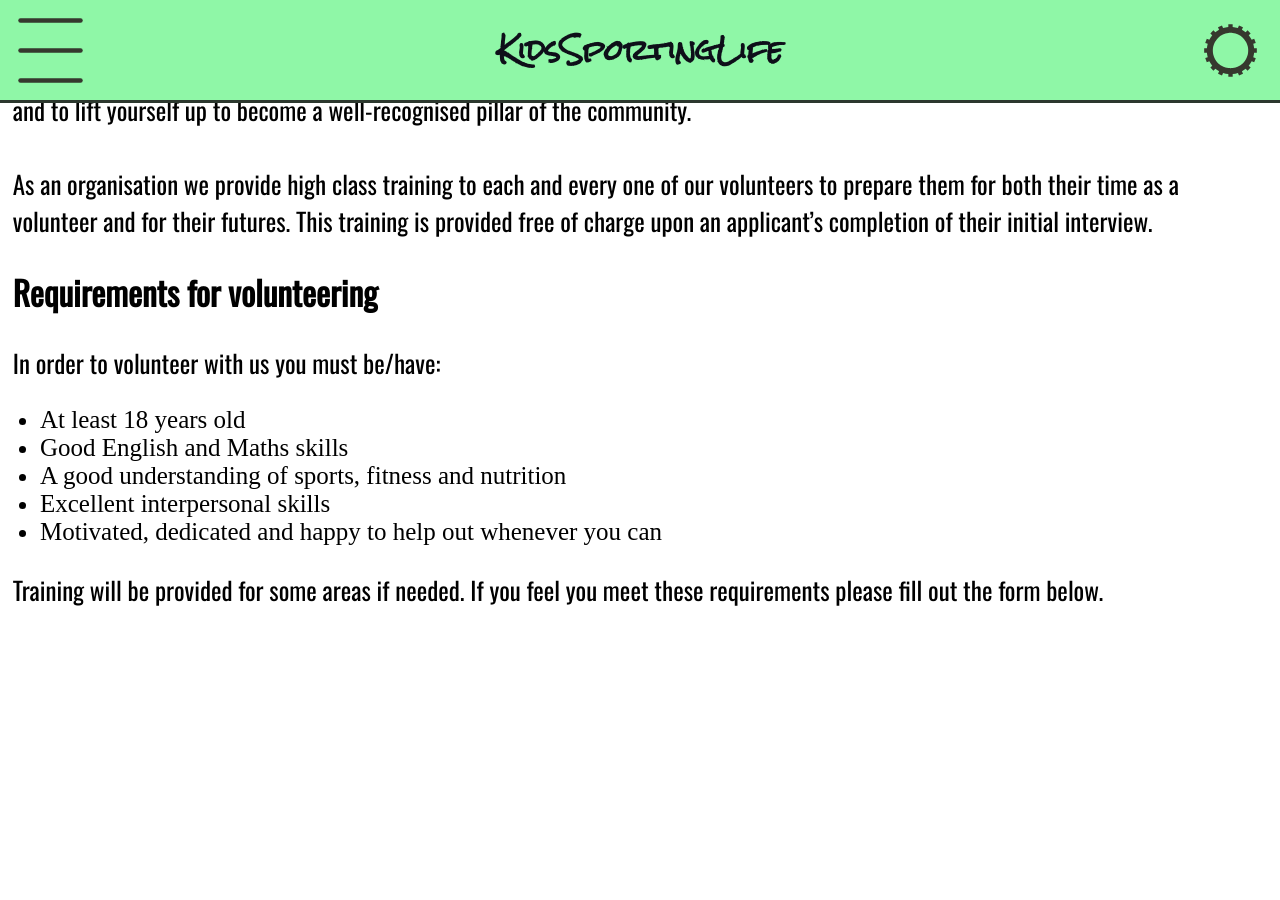
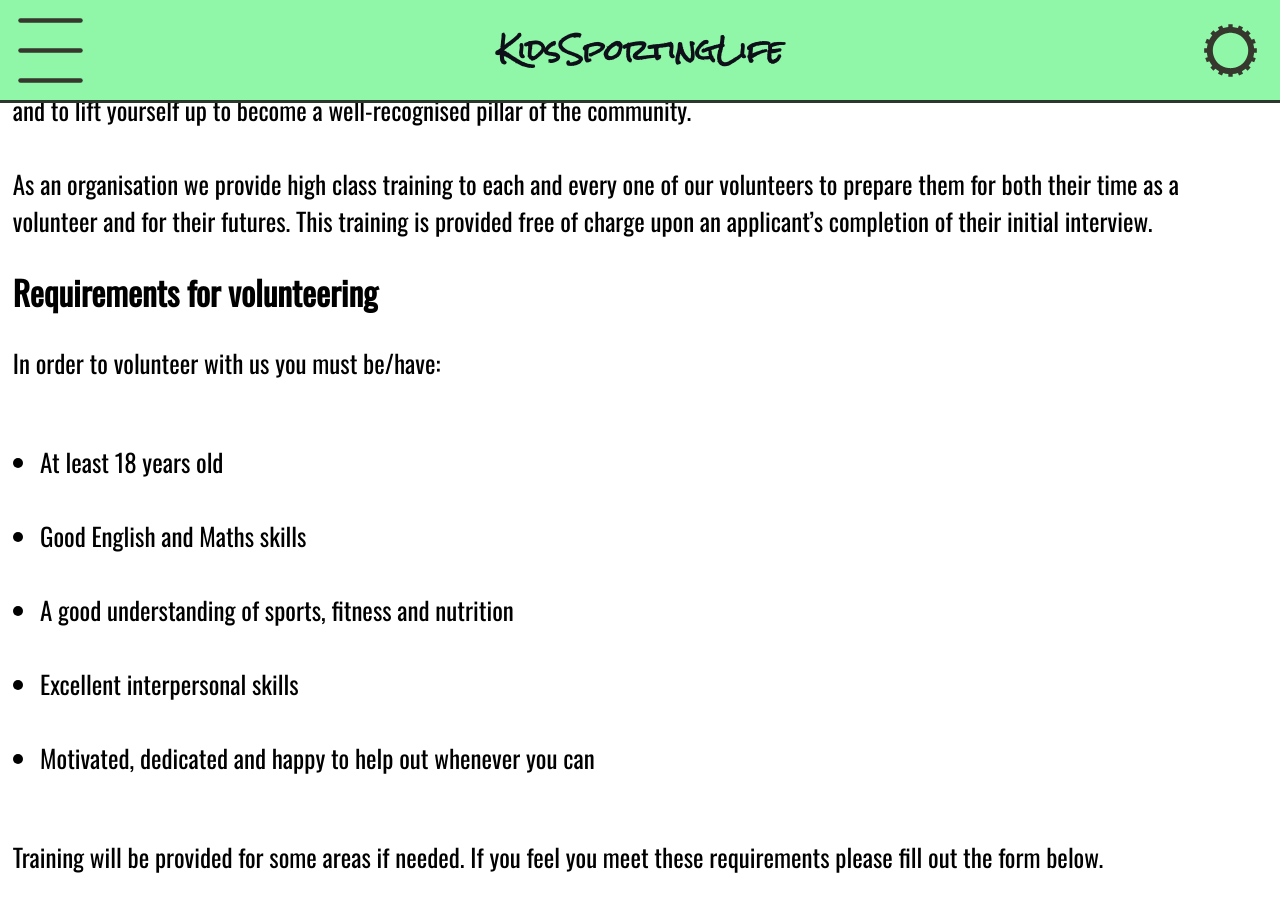
Before and after one commit to AmyHannahMorgan/unit-13-website-kidssportingfun, a Jekyll site: the page built from volunteering/index.html, in a window 1280 px wide and 900 px high, scrolled down 228 px. Built offline with Jekyll 4.4.1, drawn with Linux system fonts in a browser that asks for light colours; before the commit the page ends 900 px from its top, so only the background shows below that.

Commit message:
added styling for body ul elements

```diff
--- a/css/main.css
+++ b/css/main.css
@@ -45,6 +45,15 @@ body p {
 
   margin-left: 1vw;
   margin-right: 1vw;
+
+  transition: var(--text-transition);
+}
+
+body ul {
+  font-family: var(--body-font);
+  font-size: 1.25rem;
+
+  white-space: pre-line;
 
   transition: var(--text-transition);
 }
@@ -602,6 +611,10 @@ body.dark > header > nav > .dropdown > .dropdownHover {
   body p {
     font-size: 1rem;
   }
+
+  body ul {
+    font-size: 1rem;
+  }
 }
 
 @media only screen and (hover: hover) {
```
